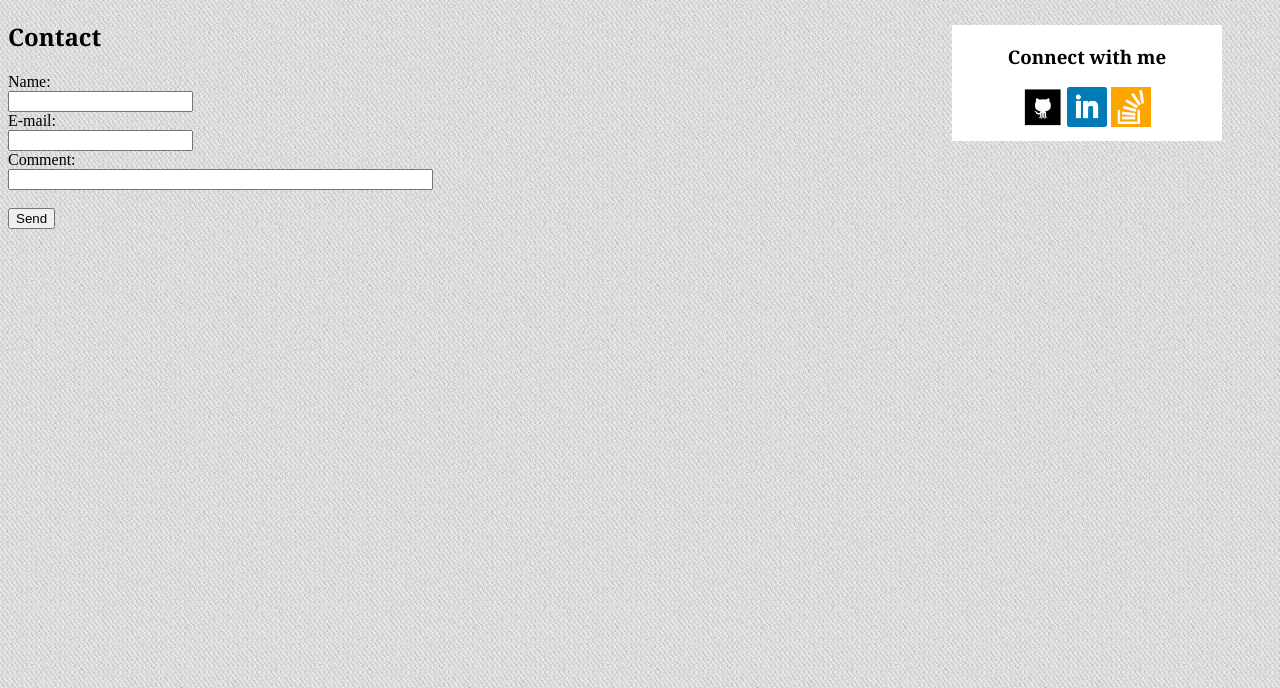
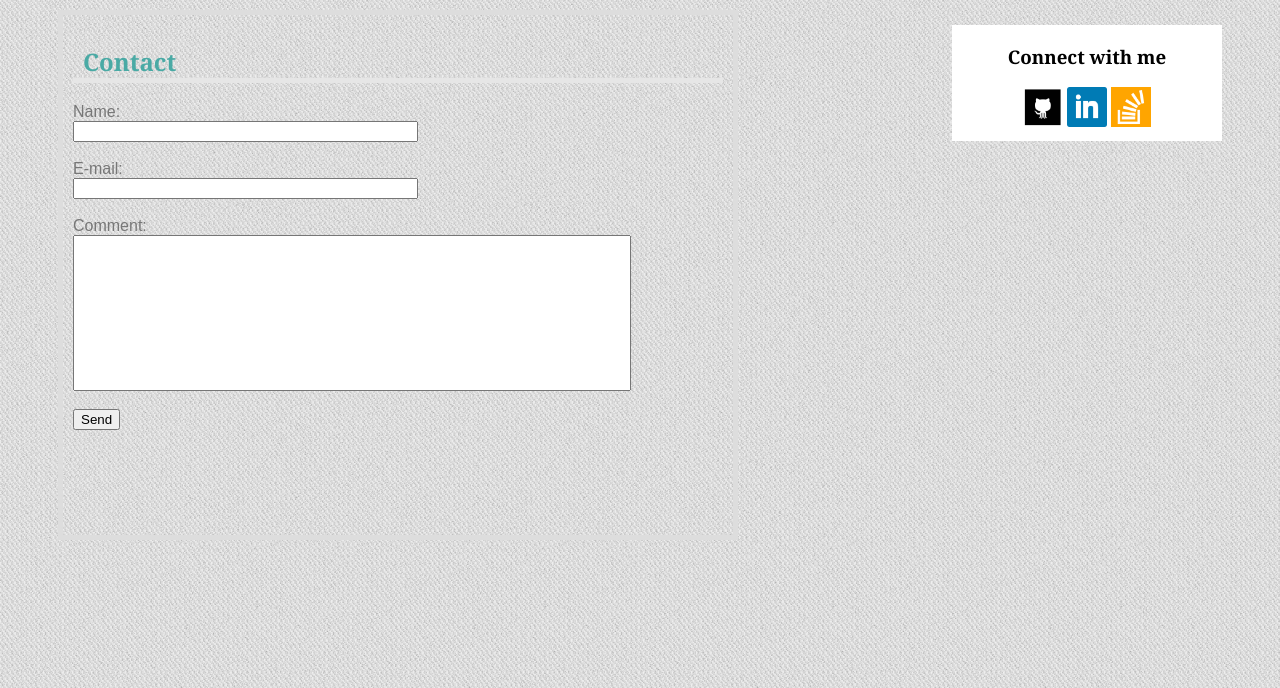
Before and after one commit to Rosieknight/Basic-Portfolio, a PHP site: page /contact.html in a window 1280 px wide. Shown: the part 112-800 px from the top of the page. Run offline with PHP 8.4, Linux system fonts and the light colour scheme.

Commit message:
Backup before making major changes to my portfolio page

```diff
--- a/assets/css/style.css
+++ b/assets/css/style.css
@@ -51,12 +51,13 @@
 	height: 500px;
 	border: 5px solid #dddddd;
 	margin: 10px 50px;
-	padding: 5px;
+	padding: 10px;
 }
 
 .main h2{
 	color:#4aaaa5;
 	padding-left: 10px;
+	border-bottom: 5px solid #e6e6e6;
 }
 
 #me{
@@ -66,7 +67,7 @@
 	width:200px;
 	padding-right: 10px;
 	padding-bottom: 10px;
-	padding-left: 10px;
+	padding-left: 5px;
 }
 
 .sidebar{
@@ -84,3 +85,8 @@
 	height: 40px;
 	width: 40px;
 }
+
+#comment{
+	width: 550px;
+	height: 150px;
+}
--- a/contact.html
+++ b/contact.html
@@ -22,15 +22,17 @@
 		<a href="https://www.linkedin.com/in/laura-esselstein-a19a41132?trk=nav_responsive_tab_profile" target="_blank"><img src="assets/images/square-linkedin-128.png" alt="Linkedin icon" class="icon"></a>
 		<a href="http://stackoverflow.com/users/7322271/laura"><img src="assets/images/stackoverflow.png" alt="Stack overflow icon" class="icon"></a>
 	</div>
+	<div class="main">
 		<h2>Contact</h2>
 		<form action="mailto:darthlily@gmail.com" method="post" enctype="text/plain">
 			Name:<br>
-		<input type="text" name="name"><br>
+			<input type="text" name="name" size="40"><br><br>
 			E-mail:<br>
-		<input type="text" name="mail"><br>
+			<input type="text" name="mail" size="40"><br><br>
 			Comment:<br>
-		<input type="text" name="comment" size="50"><br><br>
+			<input type="text" name="comment" size="300" id="comment"><br><br>
 			<input type="submit" value="Send">
 		</form>
+	</div>
 </body>
 </html>
--- a/portfolio.html
+++ b/portfolio.html
@@ -22,7 +22,8 @@
 		<a href="https://www.linkedin.com/in/laura-esselstein-a19a41132?trk=nav_responsive_tab_profile" target="_blank"><img src="assets/images/square-linkedin-128.png" alt="Linkedin icon" class="icon"></a>
 		<a href="http://stackoverflow.com/users/7322271/laura"><img src="assets/images/stackoverflow.png" alt="Stack overflow icon" class="icon"></a>
 	</div>
-	<h2>Protfolio</h2>
+	<div class="main">
+		<h2>Portfolio</h2>
 		<ul id="projects">
 			<li><img src="assets/images/wirecoil.jpg" alt="Image of copper wire chosen for appearance">Hangman</li>
 			<li><img src="assets/images/pad.jpg" alt="Image of a tablet chosen for appearance">RPG</li>
@@ -30,5 +31,6 @@
 			<li><img src="assets/images/machine.jpg" alt="Image of a machine chosen for appearance">Rutgers Info Widget</li>
 			<li><img src="assets/images/switches.jpg" alt="Image of toggles chosen for appearance">Rock Paper Scissors</li>
 		</ul>
+	</div>
 </body>
 </html>
```
Lines whose indentation alone changed are shown as unchanged.
